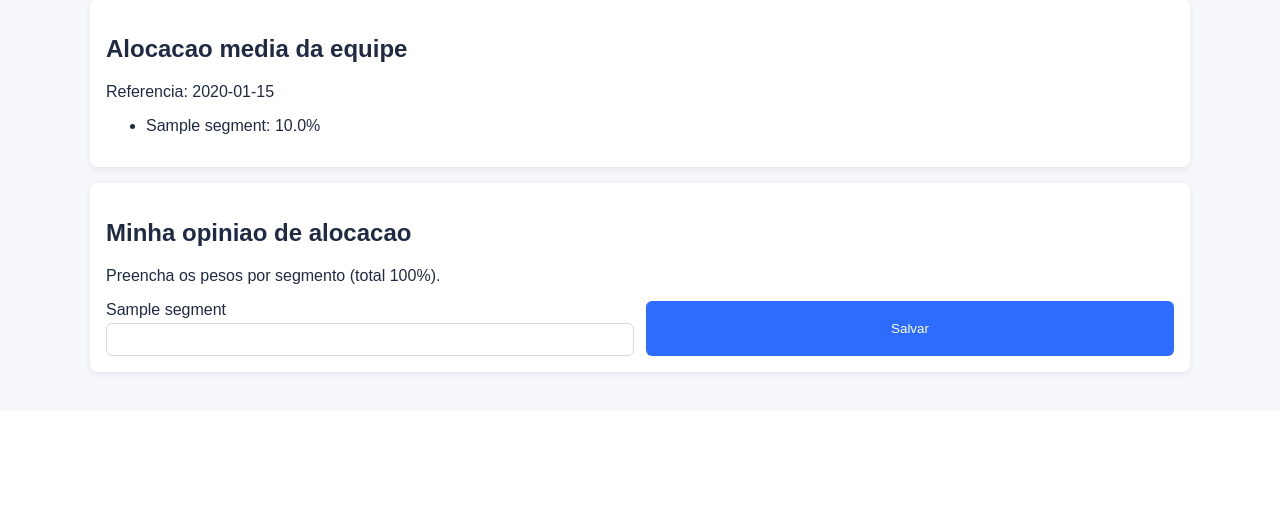
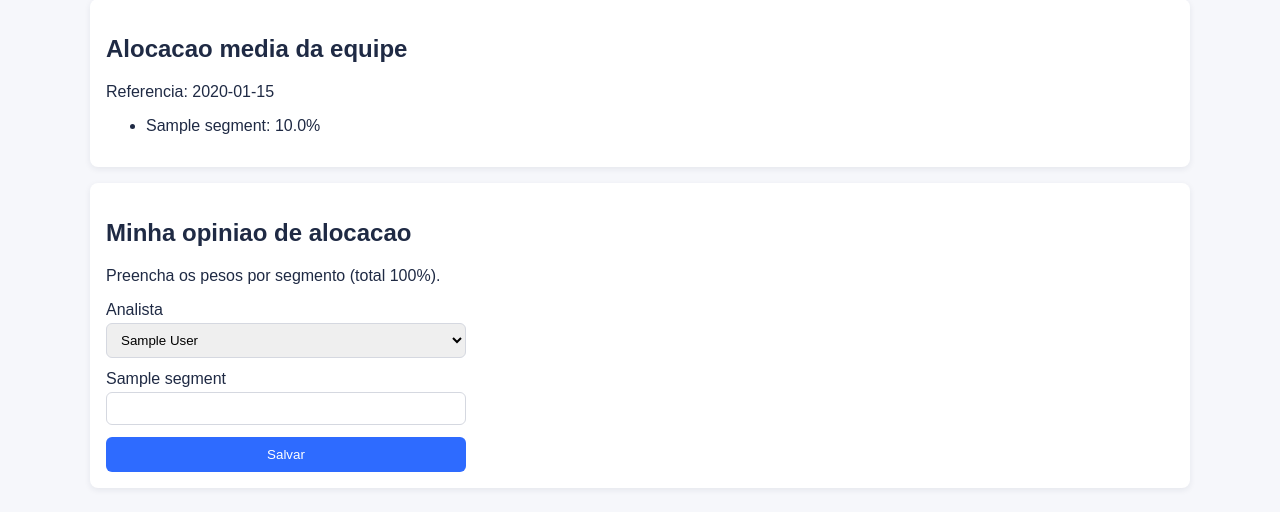
Before and after one commit to pedrobsiqueira15-max/Sistema_COFII, a Flask app: page /dashboard in a window 1280 px wide. Shown: the part 389-901 px from the top of the page. Before the commit the page ends 766 px from the top, so only its background shows below. Run offline with Flask 3, Linux system fonts and the light colour scheme; tables that the repository leaves empty hold one stand-in row (values such as "Sample post").

Commit message:
Add analyst selector and vertical form

```diff
--- a/app/static/css/styles.css
+++ b/app/static/css/styles.css
@@ -45,9 +45,10 @@ body {
 }
 
 .form-grid {
-    display: grid;
-    grid-template-columns: repeat(auto-fit, minmax(220px, 1fr));
+    display: flex;
+    flex-direction: column;
     gap: 12px;
+    max-width: 360px;
 }
 
 label {
@@ -57,6 +58,12 @@ label {
 }
 
 input {
+    padding: 8px 10px;
+    border-radius: 6px;
+    border: 1px solid #d5d8e0;
+}
+
+select {
     padding: 8px 10px;
     border-radius: 6px;
     border: 1px solid #d5d8e0;
--- a/app/templates/dashboard.html
+++ b/app/templates/dashboard.html
@@ -64,6 +64,15 @@
     <h2>Minha opiniao de alocacao</h2>
     <p>Preencha os pesos por segmento (total 100%).</p>
     <form method="post" class="form-grid">
+        <label>Analista
+            <select name="user_id" required>
+                {% for user in users %}
+                <option value="{{ user.id }}" {% if user.id == selected_user_id %}selected{% endif %}>
+                    {{ user.name }}
+                </option>
+                {% endfor %}
+            </select>
+        </label>
         {% for segment in segments %}
         <label>{{ segment.name }}
             <input type="number" step="0.01" min="0" max="100" name="segment_{{ segment.id }}" required />
--- a/app/views.py
+++ b/app/views.py
@@ -26,7 +26,19 @@ def index():
 @views_bp.route("/dashboard", methods=["GET", "POST"])
 def dashboard():
     segments = Segment.query.order_by(Segment.name.asc()).all()
+    users = User.query.order_by(User.name.asc()).all()
+    selected_user_id = None
+    if users:
+        selected_user_id = request.args.get("user_id") or request.form.get("user_id")
+        if selected_user_id is None:
+            selected_user_id = users[0].id
+        else:
+            selected_user_id = int(selected_user_id)
+
     if request.method == "POST":
+        if not selected_user_id:
+            flash("Cadastre um analista antes de salvar.", "error")
+            return redirect(url_for("views.dashboard"))
         weights = {}
         for segment in segments:
             raw_value = request.form.get(f"segment_{segment.id}", "0").replace(",", ".")
@@ -36,9 +48,9 @@ def dashboard():
                 weight = 0.0
             weights[segment.id] = weight
         try:
-            upsert_analyst_weights(current_user.id, date.today(), weights)
+            upsert_analyst_weights(selected_user_id, date.today(), weights)
             flash("Pesos salvos com sucesso.", "success")
-            return redirect(url_for("views.dashboard"))
+            return redirect(url_for("views.dashboard", user_id=selected_user_id))
         except ValueError as exc:
             flash(str(exc), "error")
 
@@ -50,6 +62,8 @@ def dashboard():
     return render_template(
         "dashboard.html",
         segments=segments,
+        users=users,
+        selected_user_id=selected_user_id,
         current_date=current_date,
         current_alloc=current_alloc,
         portfolio_date=portfolio_date,
```
